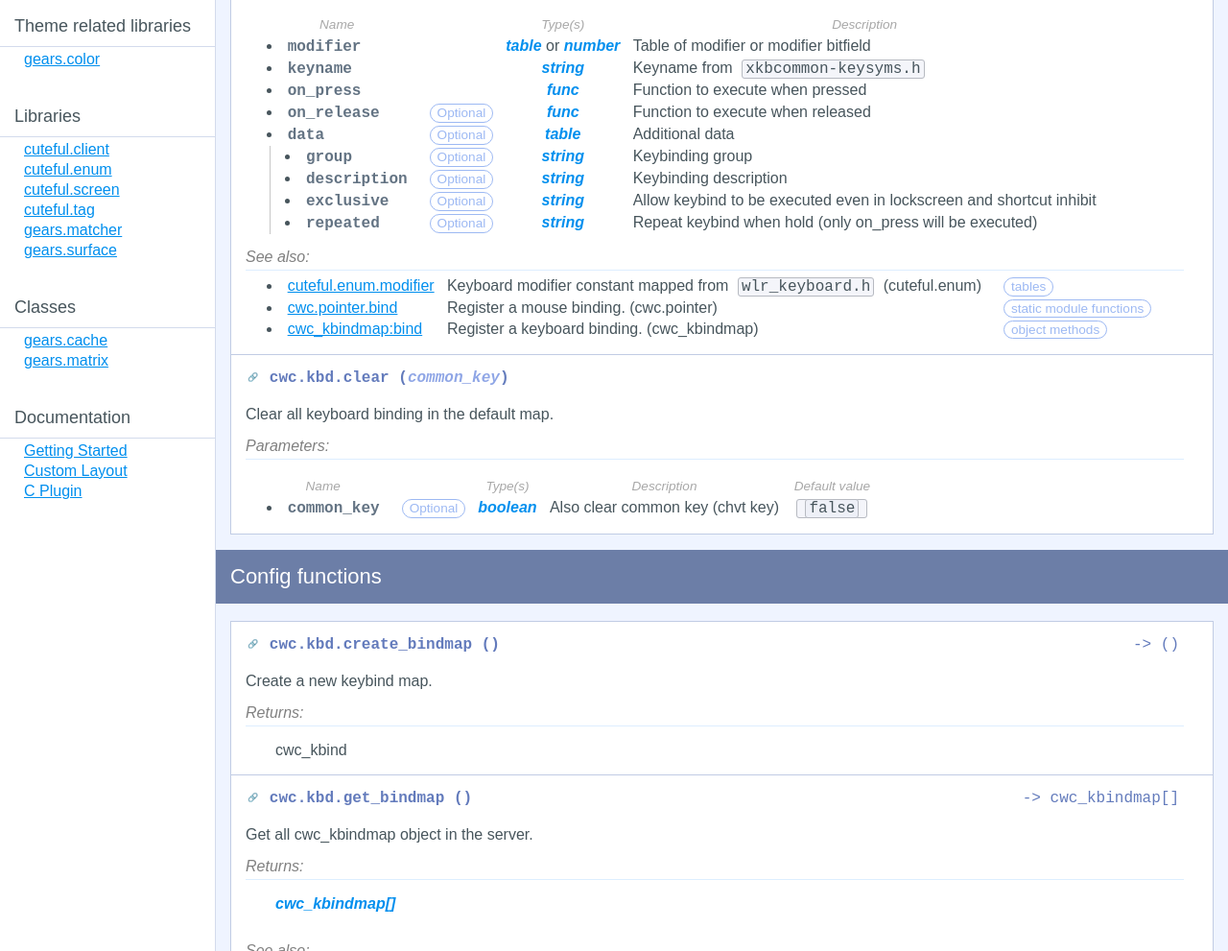
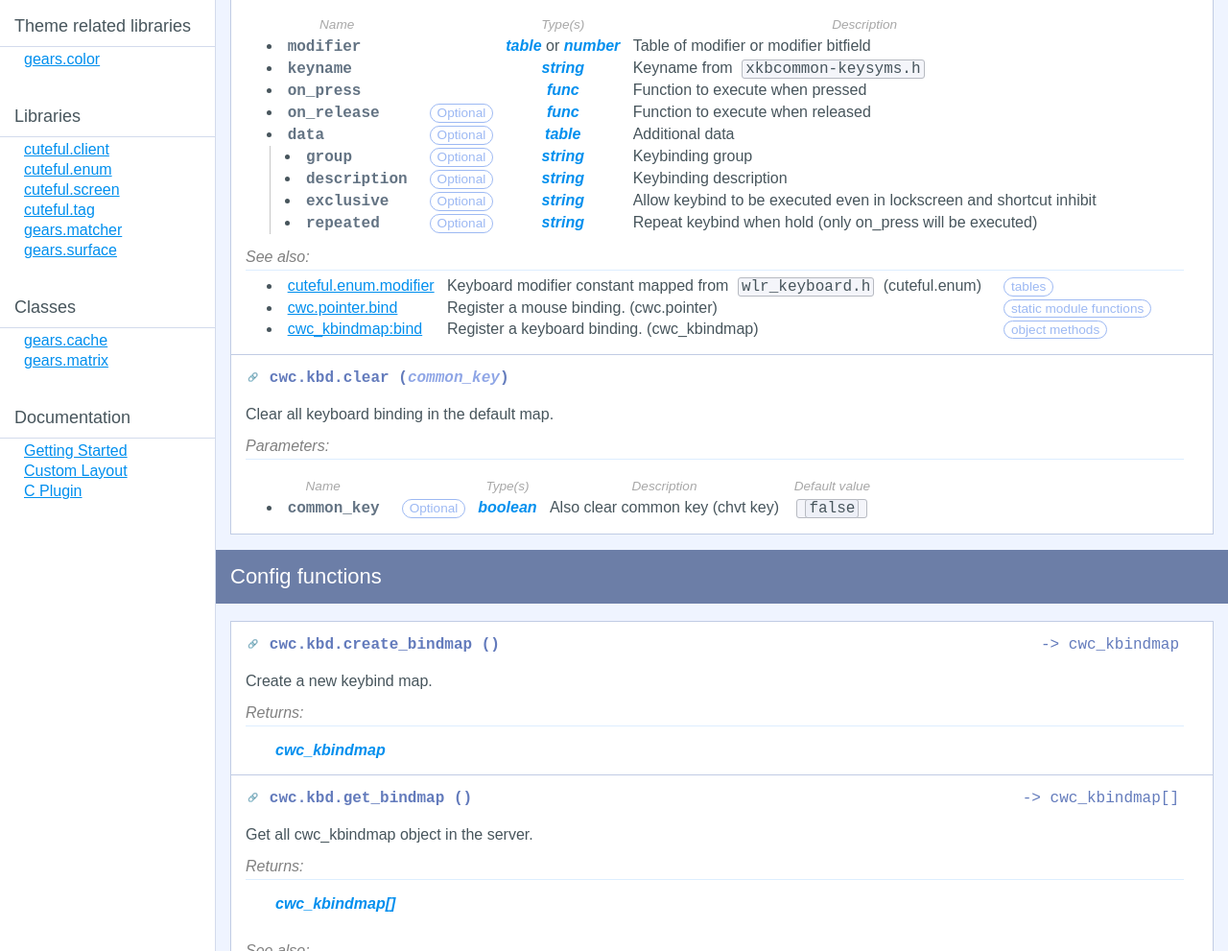
Before and after one commit to Cudiph/cudiph.github.io, a plain HTML site: page cwc/apidoc/core_components/cwc.kbd.html in a window 1280 px wide. Shown: the part 1075-2066 px from the top of the page at 96% size. Drawn offline with Linux system fonts and the light colour scheme.

Commit message:
update docs

```diff
--- a/cwc/apidoc/core_components/cwc.kbd.html
+++ b/cwc/apidoc/core_components/cwc.kbd.html
@@ -169,7 +169,7 @@
     <tr class="summary_row">
       <td class="name" >
         <a href="#create_bindmap"><span class='function_modname'>cwc.kbd.</span>create_bindmap <span class='function_args'> <b>(</b><b>)</b></span></a>
-        <span class="summarytype"><span class='summary_type'> -&gt;&nbsp;()</span></span>
+        <span class="summarytype"><span class='summary_type'> -&gt;&nbsp;cwc_kbindmap</span></span>
       </td>
       <td class="summary">
         Create a new keybind map.
@@ -385,7 +385,7 @@
     <dt>
     <a class="copy-link js-copy-link" name="create_bindmap" href="#create_bindmap">&#128279;</a>
     <strong><span class='function_modname'>cwc.kbd.</span>create_bindmap <span class='function_args'> <b>(</b><b>)</b></span></strong>
-    <span class="proptype"><span class='summary_type'> -&gt;&nbsp;()</span></span>
+    <span class="proptype"><span class='summary_type'> -&gt;&nbsp;cwc_kbindmap</span></span>
     <span class="baseclass" >
     </span>
     </dt>
@@ -396,7 +396,10 @@
     <h3>Returns:</h3>
     <ol>
 
-        cwc_kbind
+           <span class="types"><span class="type">cwc_kbindmap</span></span>
+
+
+
     </ol>
 
 
```
